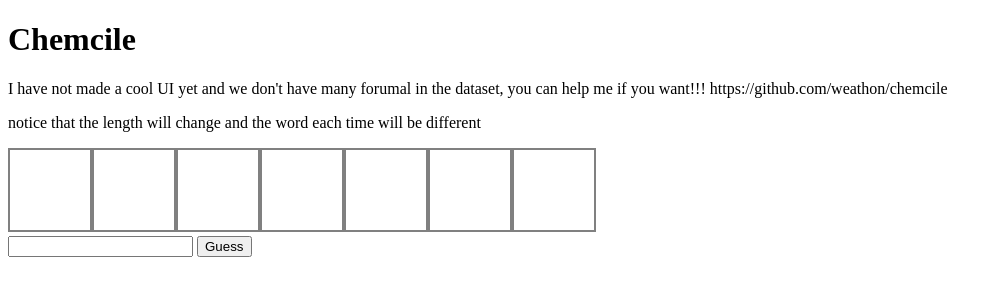
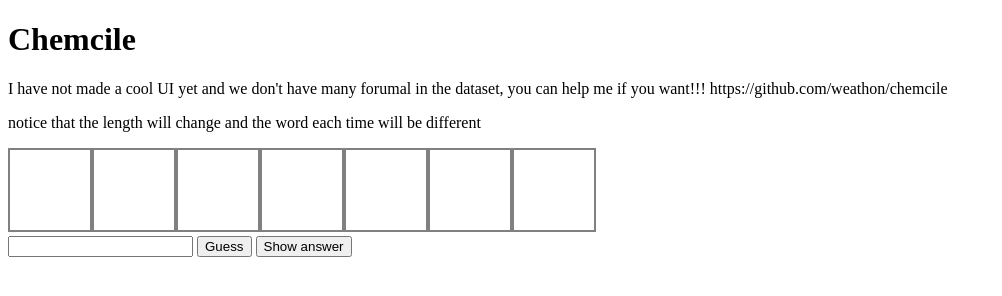
Before and after one commit to weathon/chemcile, a plain HTML site: page index.html in a window 1280 px wide. Shown: the whole page, without its empty margins (0-1002 px from the left). Drawn offline with nearby package versions, Linux system fonts and the light colour scheme.

Commit message:
Update index.html

```diff
--- a/index.html
+++ b/index.html
@@ -43,6 +43,7 @@
     <input id="i"></input>
     <button onclick="guess()">Guess</button>
     <!-- </span> -->
+    <button onclick="alert(word)">Show answer</button>
     <script>
         word = "?"
         Glist = []
```
